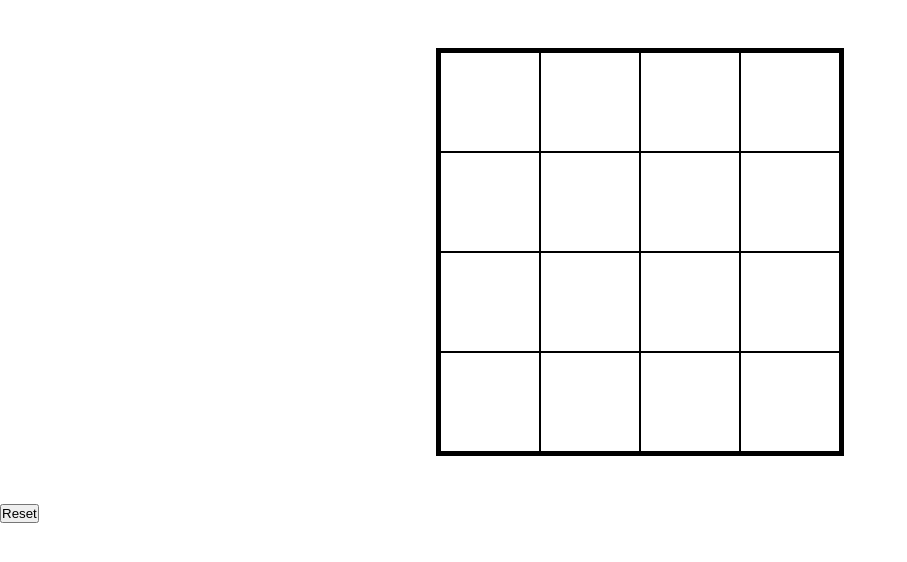
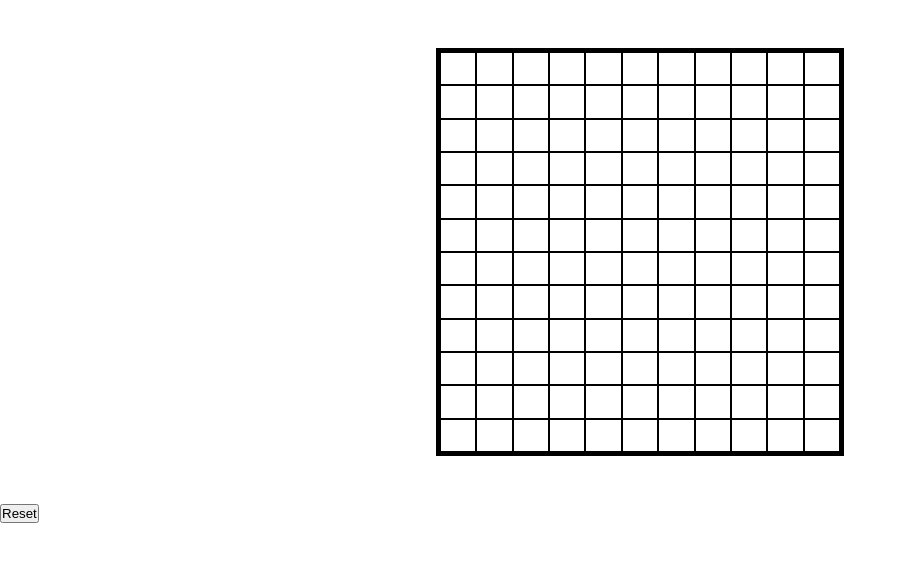
Before and after one commit to Magnimius/etch-a-sketch, a plain HTML site: page index.html in a window 1280 px wide. Shown: the whole page, without its empty margins (0-907 px from the left). Drawn offline with Linux system fonts and the light colour scheme.

Commit message:
idk what changed but i needed to add these lol

```diff
--- a/eas.js
+++ b/eas.js
@@ -11,7 +11,7 @@ function createDivs(numDivs) {
     }
 }
 
-createDivs(16);
+createDivs(132);
 
 var divvy = document.querySelectorAll("div");
 for (const divver of divvy) {
--- a/style.css
+++ b/style.css
@@ -25,6 +25,6 @@ body {
 #cont div {
     border:1.5px solid black;
     display:flex;
-    flex:1 1 80px;
+    flex:1 1 30px;
 
 }
```
